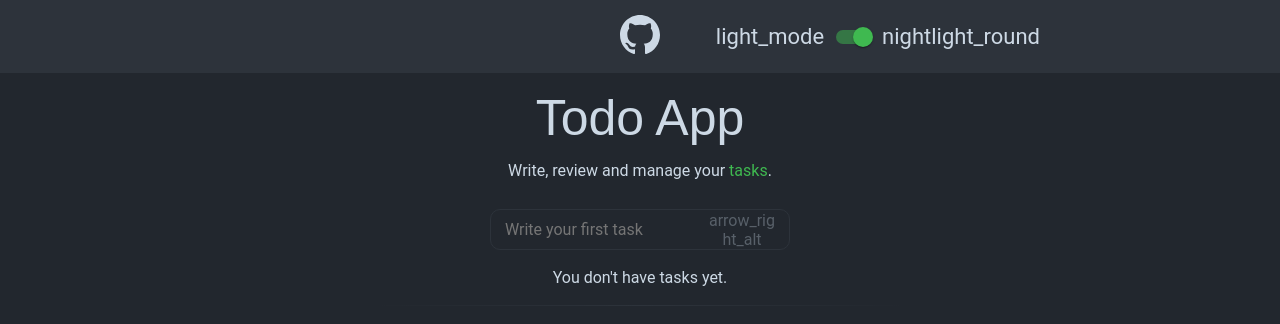
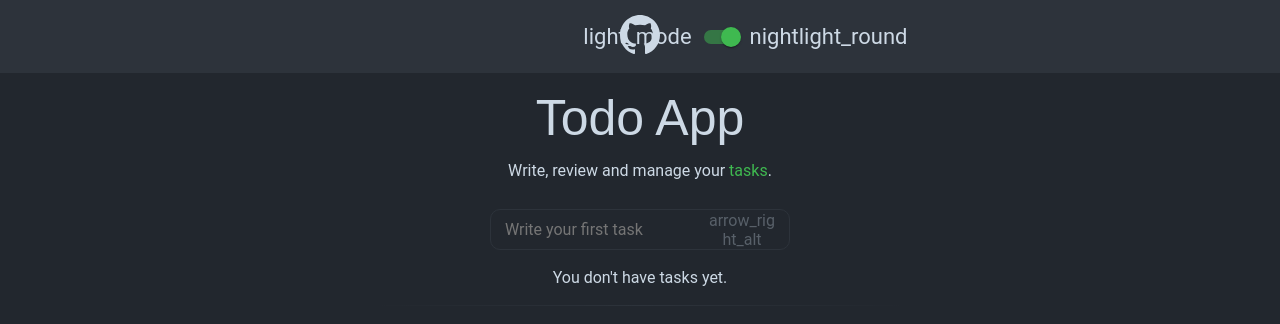
Before and after one commit to mediocreuser/todo, a React (Create React App) app: page / in a window 1280 px wide. Shown: the top 324 px of the page. Built offline with nearby package versions, Linux system fonts and the light colour scheme; what webfontloader would draw is missing.

Commit message:
Fixed the page width when filtering

```diff
--- a/src/components/Navbar/Navbar.jsx
+++ b/src/components/Navbar/Navbar.jsx
@@ -32,7 +32,7 @@ const Wrapper = styled.div`
 	position: relative;
 
 	margin: 0 auto;
-	max-width: 800px;
+	max-width: 535px;
 `
 
 const Link = styled.a`
--- a/src/components/Task/Controls.jsx
+++ b/src/components/Task/Controls.jsx
@@ -36,10 +36,6 @@ const ControlsContainer = styled.div`
 	right: -9%;
 	transform: translateY(-50%);
 
-	@media (min-width: 576px) {
-		right: -9%;
-	}
-
 	@media (min-width: 768px) {
 		right: -35px;
 	}
--- a/src/theme/global.js
+++ b/src/theme/global.js
@@ -15,6 +15,11 @@ export const GlobalStyles = createGlobalStyle`
   *::after,
   *::before {
     box-sizing: border-box;
+  }
+
+  html {
+    width:100vw;
+    overflow-x:hidden;
   }
 
   body {
```
